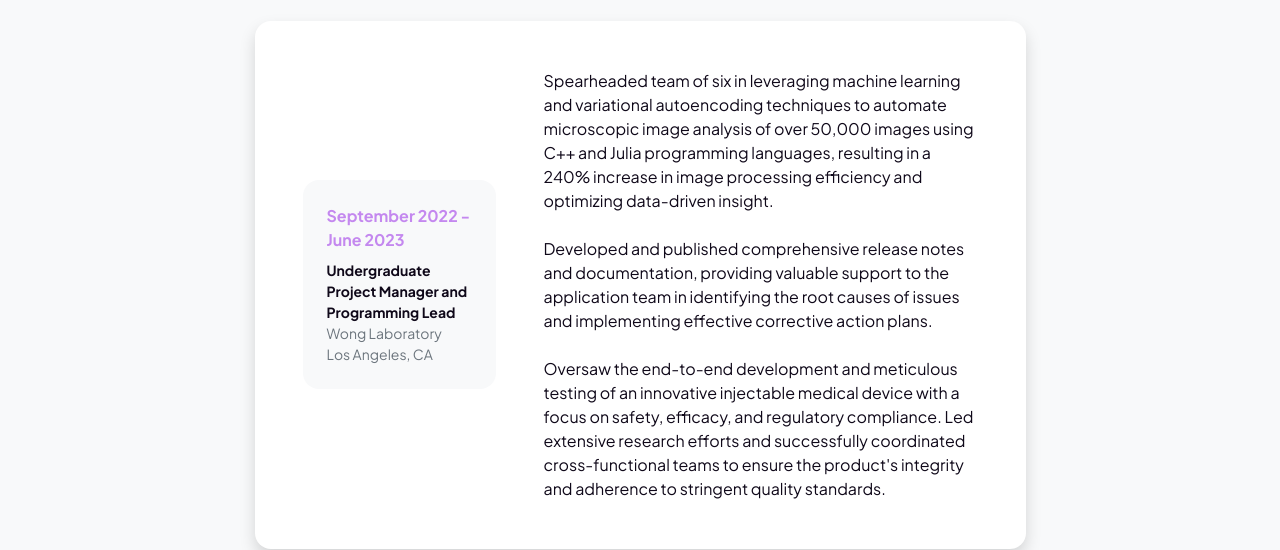
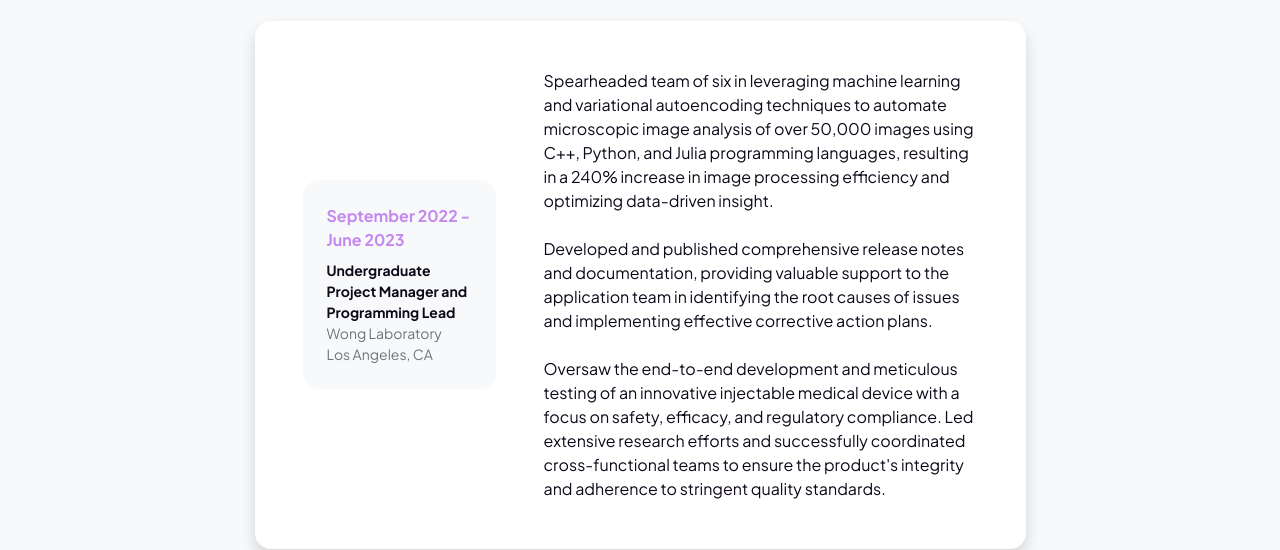
Before and after one commit to ElsaDubil/elsadubil.github.io, a plain HTML site: page resume.html in a window 1280 px wide. Shown: the part 287-837 px from the top of the page. Drawn offline with nearby package versions, Linux system fonts and the light colour scheme.

Commit message:
edited text in resume section

```diff
--- a/resume.html
+++ b/resume.html
@@ -65,7 +65,7 @@
                                                 <div class="small text-muted">Los Angeles, CA</div>
                                             </div>
                                         </div>
-                                        <div class="col-lg-8"><div>Spearheaded team of six in leveraging machine learning and variational autoencoding techniques to automate microscopic image analysis of over 50,000 images using C++ and Julia programming languages, resulting in a 240% increase in image processing efficiency and optimizing data-driven insight.
+                                        <div class="col-lg-8"><div>Spearheaded team of six in leveraging machine learning and variational autoencoding techniques to automate microscopic image analysis of over 50,000 images using C++, Python, and Julia programming languages, resulting in a 240% increase in image processing efficiency and optimizing data-driven insight.
                                             <br></br>Developed and published comprehensive release notes and documentation, providing valuable support to the application team in identifying the root causes of issues and implementing effective corrective action plans.
                                         <br></br>Oversaw the end-to-end development and meticulous testing of an innovative injectable medical device with a focus on safety, efficacy, and regulatory compliance. Led extensive research efforts and successfully coordinated cross-functional teams to ensure the product's integrity and adherence to stringent quality standards.</div></div>
                                     </div>
```
